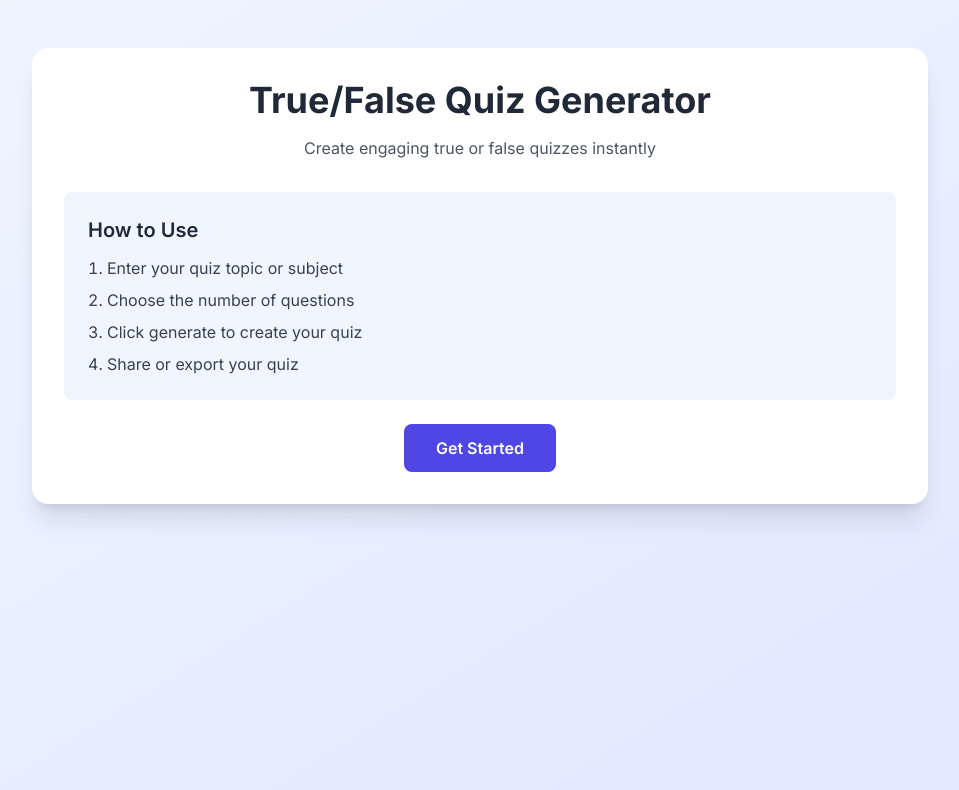
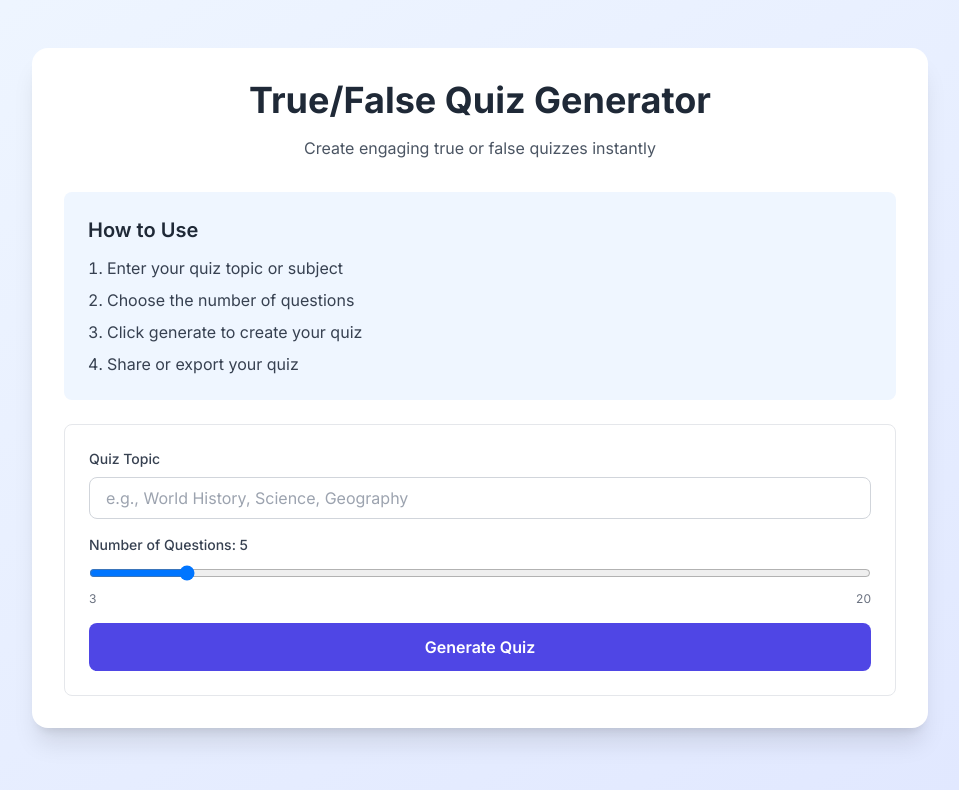
Before and after one commit to lihaimings/true-false-quiz-generator, a Next.js app: page / in a window 1280 px wide. Shown: the top 790 px of the page, without its empty margins (160-1119 px from the left). Built offline with nearby package versions, Linux system fonts and the light colour scheme.

Commit message:
Update page to use QuizGenerator component

```diff
--- a/src/app/page.tsx
+++ b/src/app/page.tsx
@@ -1,3 +1,5 @@
+import QuizGenerator from '@/src/components/QuizGenerator';
+
 export default function Home() {
   return (
     <main className="min-h-screen bg-gradient-to-br from-blue-50 to-indigo-100 py-12 px-4">
@@ -10,25 +12,7 @@ export default function Home() {
             Create engaging true or false quizzes instantly
           </p>
 
-          <div className="space-y-6">
-            <div className="bg-blue-50 p-6 rounded-lg">
-              <h2 className="text-xl font-semibold text-gray-800 mb-3">
-                How to Use
-              </h2>
-              <ol className="list-decimal list-inside space-y-2 text-gray-700">
-                <li>Enter your quiz topic or subject</li>
-                <li>Choose the number of questions</li>
-                <li>Click generate to create your quiz</li>
-                <li>Share or export your quiz</li>
-              </ol>
-            </div>
-
-            <div className="text-center">
-              <button className="bg-indigo-600 text-white px-8 py-3 rounded-lg font-semibold hover:bg-indigo-700 transition-colors">
-                Get Started
-              </button>
-            </div>
-          </div>
+          <QuizGenerator />
         </div>
       </div>
     </main>
```
